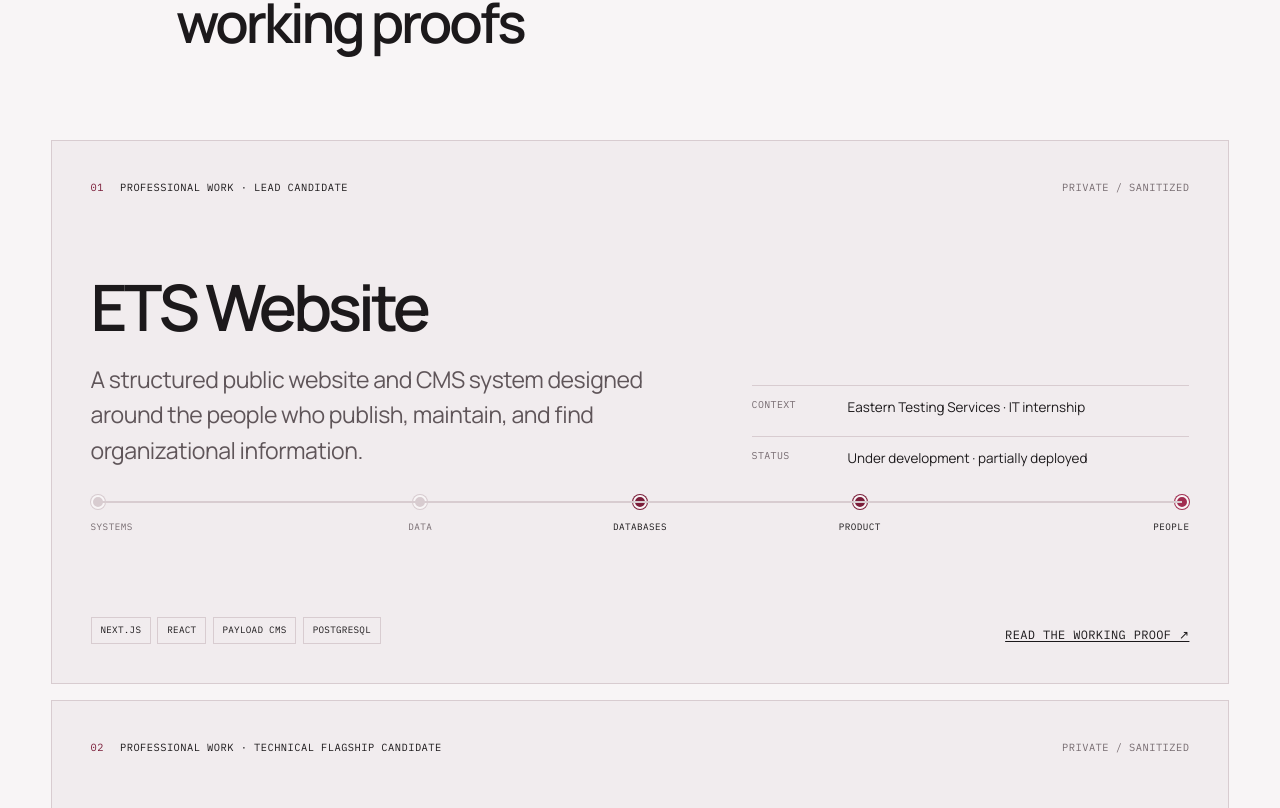
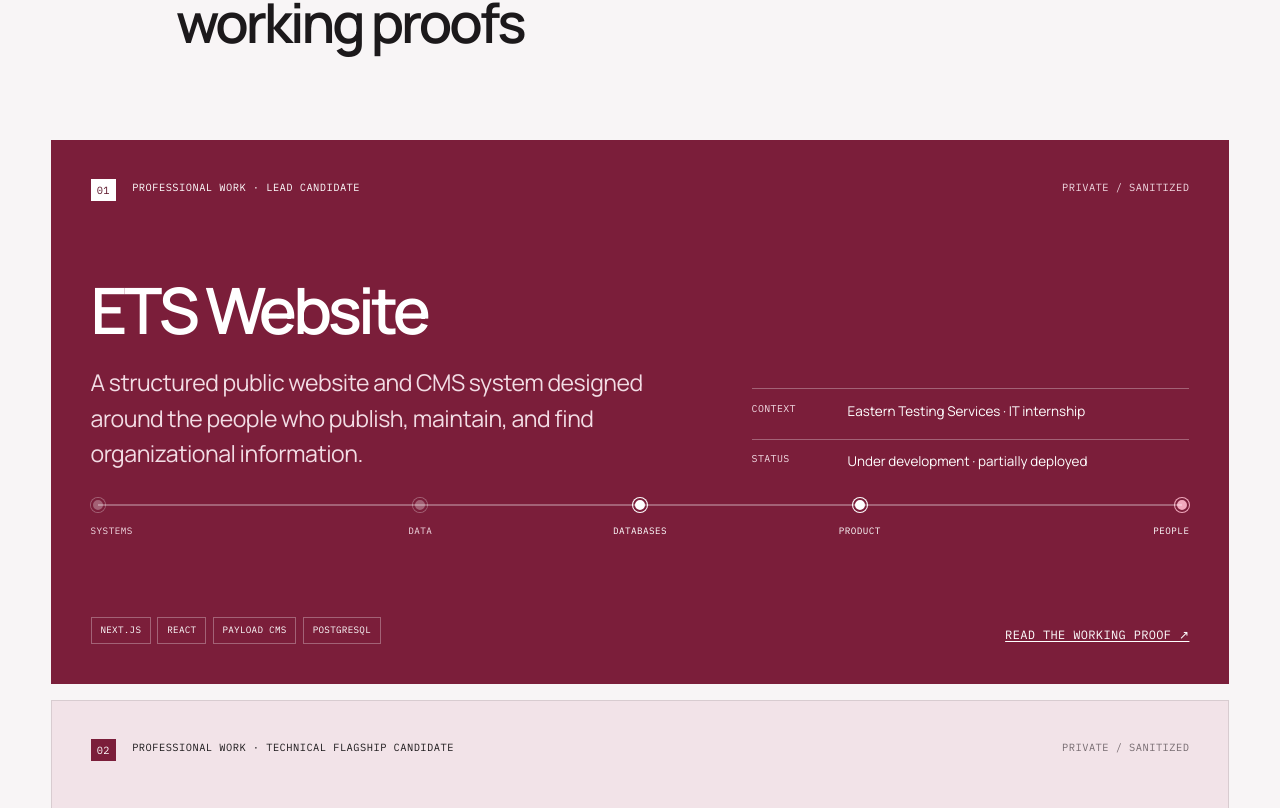
Before and after one commit to umrndem/portfolio, a Next.js app: page / in a window 1280 px wide. Shown: the part 1872-2680 px from the top of the page. Built offline with nearby package versions, Linux system fonts and the light colour scheme; no server answers.

Commit message:
style: make project and case surfaces maroon-led

```diff
--- a/src/app/globals.css
+++ b/src/app/globals.css
@@ -14,7 +14,10 @@
   --color-brand-deep: #5b1428;
   --color-brand-bright: #a12d50;
   --color-brand-fill: #7b1e3a;
+  --color-brand-fill-hover: #8c2344;
   --color-on-brand: #ffffff;
+  --color-on-brand-muted: #f2dce4;
+  --color-on-brand-border: rgb(255 255 255 / 0.3);
   --color-support-accent: #a12d50;
   --color-structure: #1c191b;
   --color-border: #d8ccd0;
@@ -59,7 +62,10 @@
   --color-brand-deep: #5b1428;
   --color-brand-bright: #c94d72;
   --color-brand-fill: #8c2344;
+  --color-brand-fill-hover: #7b1e3a;
   --color-on-brand: #ffffff;
+  --color-on-brand-muted: #f4d8e1;
+  --color-on-brand-border: rgb(255 255 255 / 0.3);
   --color-support-accent: #c94d72;
   --color-structure: #0b0b0e;
   --color-border: #3a3034;
@@ -800,13 +806,13 @@
 .project-card:hover,
 .project-card:focus-within {
   border-color: var(--color-border-emphasis);
-  background: var(--color-surface);
+  background: var(--color-surface-maroon);
 }
 
 .project-card--featured {
   min-height: 34rem;
   border: 1px solid var(--color-border);
-  background: var(--color-surface);
+  background: var(--color-surface-maroon);
 }
 
 .project-card--featured:hover,
@@ -828,10 +834,13 @@
 .project-card__topline p:first-child {
   display: flex;
   gap: 1rem;
+  align-items: flex-start;
 }
 
 .project-card__topline p:first-child span {
-  color: var(--color-brand-primary);
+  padding: 0.2rem 0.38rem;
+  background: var(--color-brand-fill);
+  color: var(--color-on-brand);
 }
 
 .project-card__topline p:last-child {
@@ -880,7 +889,7 @@
   grid-template-columns: 5rem 1fr;
   gap: 1rem;
   padding-top: 0.7rem;
-  border-top: 1px solid var(--color-border);
+  border-top: 1px solid var(--color-border-emphasis);
 }
 
 .project-card__facts dt {
@@ -913,7 +922,7 @@
 .project-card__footer li,
 .case-study__tools li {
   padding: 0.35rem 0.55rem;
-  border: 1px solid var(--color-border);
+  border: 1px solid var(--color-border-emphasis);
   font-family: var(--font-mono), var(--font-mono-fallback);
   font-size: 0.58rem;
   letter-spacing: 0.03em;
@@ -924,6 +933,71 @@
   position: relative;
   z-index: 2;
   flex: none;
+}
+
+.project-card:first-child {
+  border-color: var(--color-brand-fill);
+  background: var(--color-brand-fill);
+  color: var(--color-on-brand);
+}
+
+.project-card:first-child:hover,
+.project-card:first-child:focus-within {
+  border-color: var(--color-brand-fill-hover);
+  background: var(--color-brand-fill-hover);
+}
+
+.project-card:first-child .project-card__topline p:first-child span {
+  background: var(--color-on-brand);
+  color: var(--color-brand-deep);
+}
+
+.project-card:first-child .project-card__topline p:last-child,
+.project-card:first-child .project-card__summary,
+.project-card:first-child .project-card__facts dt {
+  color: var(--color-on-brand-muted);
+}
+
+.project-card:first-child .project-card__facts div,
+.project-card:first-child .project-card__footer li {
+  border-color: var(--color-on-brand-border);
+}
+
+.project-card:first-child .text-link {
+  color: var(--color-on-brand);
+}
+
+.project-card:first-child .range-line__track,
+.project-card:first-child .range-line__points li span {
+  background: var(--color-on-brand-border);
+}
+
+.project-card:first-child .range-line__points li {
+  color: var(--color-on-brand-muted);
+}
+
+.project-card:first-child .range-line__points li span {
+  border-color: var(--color-brand-fill);
+  box-shadow: 0 0 0 1px var(--color-on-brand-border);
+}
+
+.project-card:first-child .range-line__active,
+.project-card:first-child .range-line__points li.is-active span {
+  background: var(--color-on-brand);
+  box-shadow: 0 0 0 1px var(--color-on-brand);
+}
+
+.project-card:first-child .range-line__points li.is-active {
+  color: var(--color-on-brand);
+}
+
+.project-card:first-child .range-line__points li.is-active:last-child span {
+  background: var(--color-footer-accent);
+  box-shadow: 0 0 0 1px var(--color-footer-accent);
+}
+
+.project-card:first-child :focus-visible {
+  outline-color: var(--color-on-brand);
 }
 
 .experience-entry {
@@ -994,6 +1068,10 @@
   border-bottom: 1px solid var(--color-border);
 }
 
+.approach-grid article:first-child {
+  background: var(--color-surface-maroon);
+}
+
 .approach-grid__number {
   color: var(--color-brand-primary);
   font-family: var(--font-mono), var(--font-mono-fallback);
@@ -1085,7 +1163,7 @@
   gap: 2rem;
   min-height: 75svh;
   padding: clamp(5rem, 10vw, 9rem) var(--page-edge) 2rem;
-  background: var(--color-structure);
+  background: var(--color-brand-deep);
   color: var(--color-footer-primary);
   transition:
     background-color 240ms var(--ease-out),
@@ -1212,6 +1290,9 @@
   grid-column: 10 / -1;
   gap: 1rem;
   align-self: center;
+  padding: 1.5rem;
+  border-top: 3px solid var(--color-brand-primary);
+  background: var(--color-surface-maroon);
 }
 
 .case-study__meta div {
@@ -1315,7 +1396,10 @@
 
 .case-study__section-index {
   grid-column: 1 / -1;
-  color: var(--color-brand-primary);
+  width: fit-content;
+  padding: 0.28rem 0.42rem;
+  background: var(--color-brand-fill);
+  color: var(--color-on-brand);
 }
 
 .case-study__sections .case-study__tools {
```
